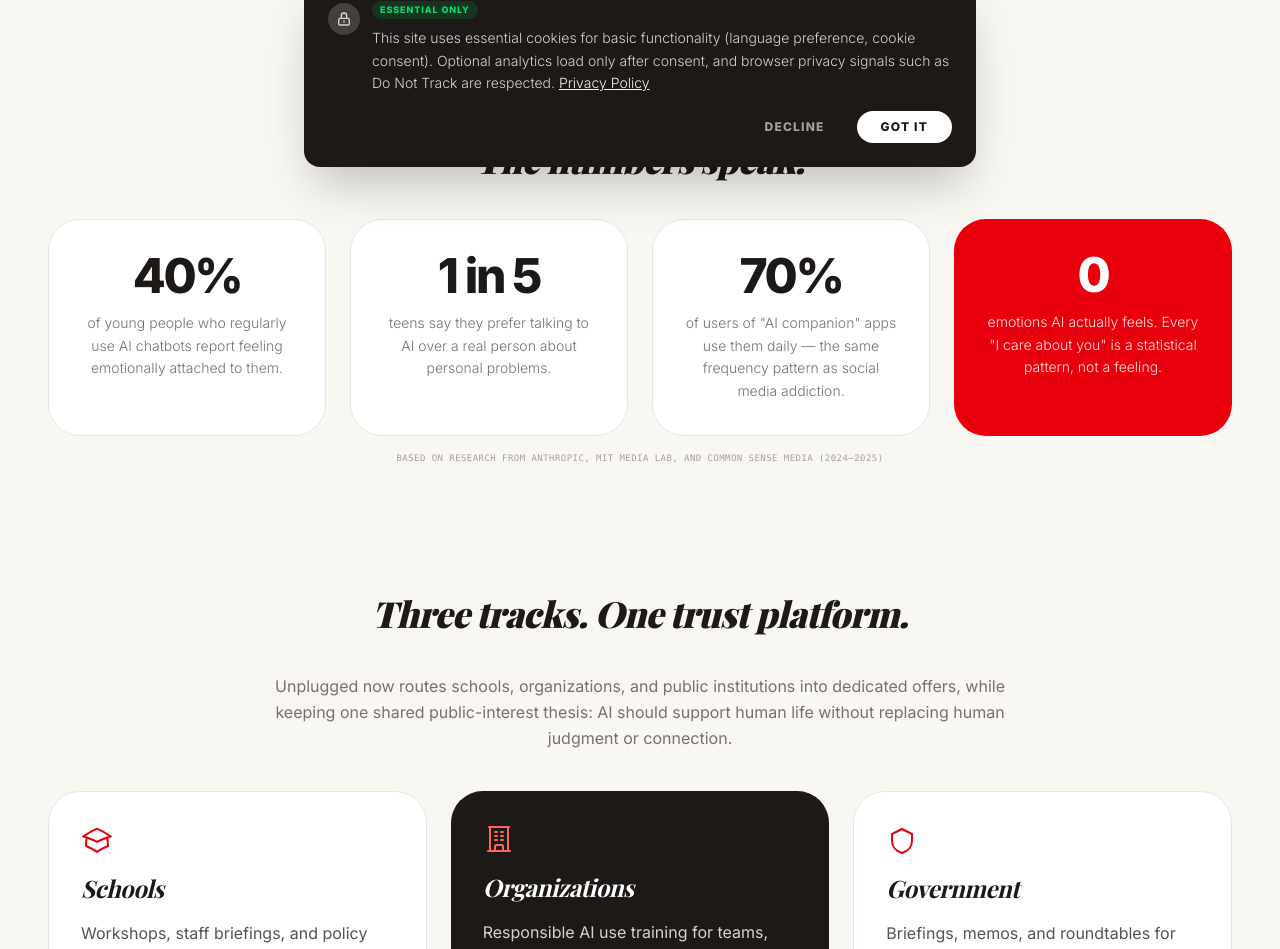
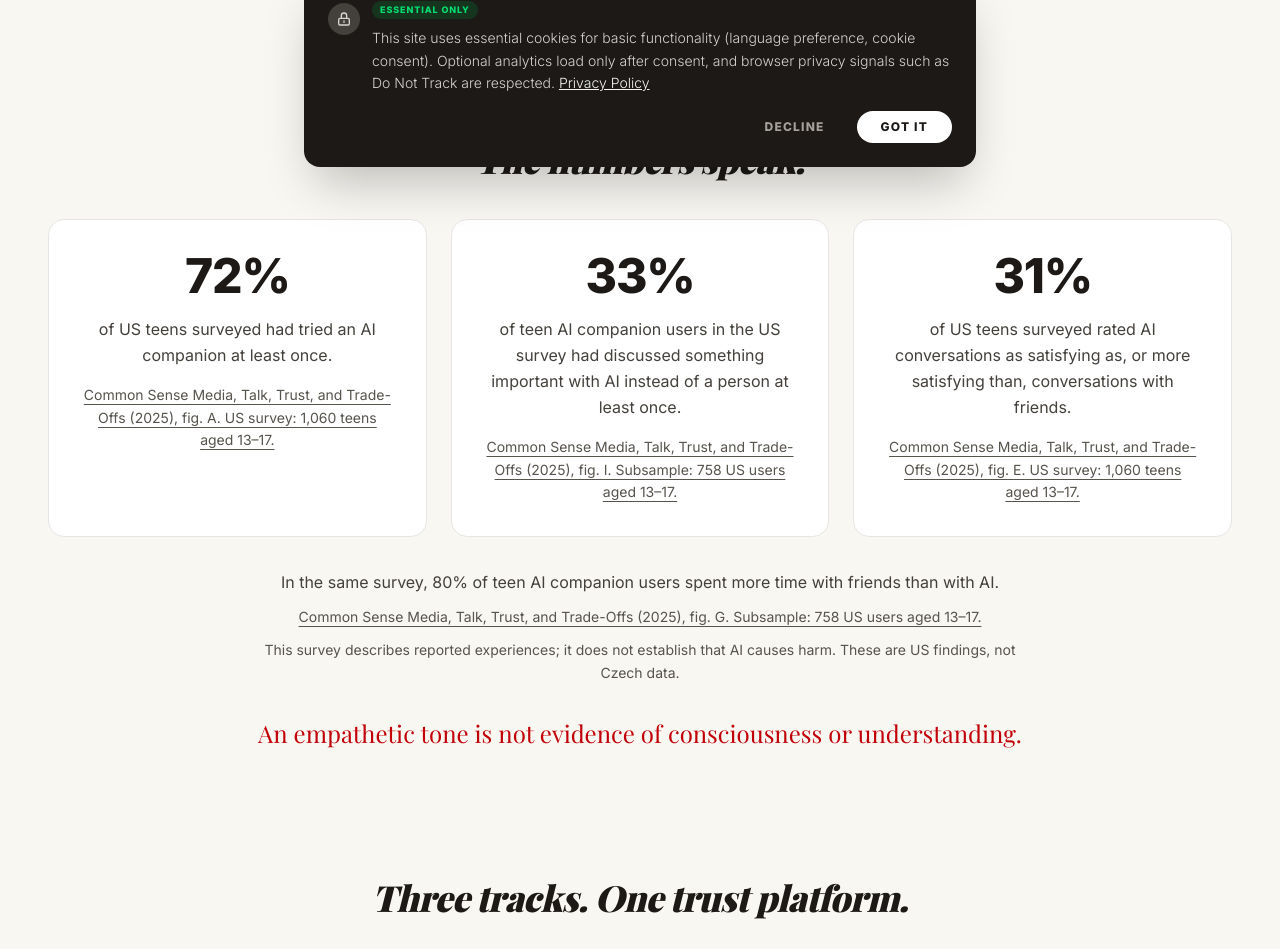
Before and after one commit to Kumungchi/unplugged, a React (Vite) app: page / in a window 1280 px wide. Shown: the part 609-1558 px from the top of the page. Built offline with nearby package versions, Linux system fonts and the light colour scheme; no server answers; a web font is replaced by a local one.

Commit message:
Replace unsupported homepage statistics with cited survey findings

```diff
--- a/components/Landing.tsx
+++ b/components/Landing.tsx
@@ -28,11 +28,11 @@ const Landing: React.FC<LandingProps> = ({ lang }) => {
   }, []);
 
   const stats = [
-    { number: t.stat_1_number, label: t.stat_1_label },
-    { number: t.stat_2_number, label: t.stat_2_label },
-    { number: t.stat_3_number, label: t.stat_3_label },
-    { number: t.stat_4_number, label: t.stat_4_label },
+    { number: t.stat_1_number, label: t.stat_1_label, source: t.stat_1_source, page: 6 },
+    { number: t.stat_2_number, label: t.stat_2_label, source: t.stat_2_source, page: 12 },
+    { number: t.stat_3_number, label: t.stat_3_label, source: t.stat_3_source, page: 9 },
   ];
+  const surveyUrl = 'https://www.commonsensemedia.org/sites/default/files/research/report/talk-trust-and-trade-offs_2025_web.pdf';
 
   const audiences = [
     {
@@ -103,30 +103,32 @@ const Landing: React.FC<LandingProps> = ({ lang }) => {
       </section>
 
       {/* Stats */}
-      <section className="scroll-fade">
+      <section>
         <h2 className="text-center text-2xl sm:text-3xl md:text-4xl font-serif italic text-stone-900 font-black tracking-tighter mb-8 md:mb-10">
           {t.stats_title}
         </h2>
-        <div className="grid grid-cols-2 lg:grid-cols-4 gap-3 md:gap-6">
+        <div className="grid sm:grid-cols-2 lg:grid-cols-3 gap-4 md:gap-6">
           {stats.map((stat, i) => (
-            <div key={i} className={`p-5 md:p-8 rounded-2xl md:rounded-[2rem] text-center space-y-2 md:space-y-3 ${
-              i === 3 ? 'bg-red-600 text-white' : 'bg-white border border-stone-200'
-            }`}>
-              <div className={`text-3xl md:text-5xl font-black tracking-tighter ${
-                i === 3 ? 'text-white' : 'text-stone-900'
-              }`}>
+            <div key={i} className="p-5 md:p-8 rounded-2xl text-center space-y-4 bg-white border border-stone-200">
+              <div className="text-3xl md:text-5xl font-black tracking-tight text-stone-900">
                 {stat.number}
               </div>
-              <p className={`text-[11px] md:text-sm font-light leading-relaxed ${
-                i === 3 ? 'text-red-100' : 'text-stone-500'
-              }`}>
+              <p className="text-base leading-relaxed text-stone-700">
                 {stat.label}
               </p>
+              <a href={`${surveyUrl}#page=${stat.page}`} className="block text-sm leading-relaxed text-stone-600 underline underline-offset-4 hover:text-red-700 focus-visible:outline focus-visible:outline-2 focus-visible:outline-red-700">
+                {stat.source}
+              </a>
             </div>
           ))}
         </div>
-        <p className="text-center text-[9px] font-mono text-stone-400 mt-4 uppercase tracking-wider">
-          {t.stats_source}
+        <div className="max-w-3xl mx-auto mt-8 space-y-3 text-center">
+          <p className="text-base text-stone-700 leading-relaxed">{t.stats_context}</p>
+          <a href={`${surveyUrl}#page=11`} className="block text-sm text-stone-600 underline underline-offset-4 hover:text-red-700 focus-visible:outline focus-visible:outline-2 focus-visible:outline-red-700">{t.stats_context_source}</a>
+          <p className="text-sm text-stone-600 leading-relaxed">{t.stats_limits}</p>
+        </div>
+        <p className="max-w-3xl mx-auto text-center text-xl md:text-2xl font-serif text-red-700 mt-8">
+          {t.stats_interpretation}
         </p>
       </section>
 
--- a/translations.ts
+++ b/translations.ts
@@ -84,15 +84,19 @@ export const translations = {
 
     // Stats section
     stats_title: "The numbers speak.",
-    stat_1_number: "40%",
-    stat_1_label: "of young people who regularly use AI chatbots report feeling emotionally attached to them.",
-    stat_2_number: "1 in 5",
-    stat_2_label: "teens say they prefer talking to AI over a real person about personal problems.",
-    stat_3_number: "70%",
-    stat_3_label: "of users of \"AI companion\" apps use them daily — the same frequency pattern as social media addiction.",
-    stat_4_number: "0",
-    stat_4_label: "emotions AI actually feels. Every \"I care about you\" is a statistical pattern, not a feeling.",
-    stats_source: "Based on research from Anthropic, MIT Media Lab, and Common Sense Media (2024–2025)",
+    stat_1_number: "72%",
+    stat_1_label: "of US teens surveyed had tried an AI companion at least once.",
+    stat_1_source: "Common Sense Media, Talk, Trust, and Trade-Offs (2025), fig. A. US survey: 1,060 teens aged 13–17.",
+    stat_2_number: "33%",
+    stat_2_label: "of teen AI companion users in the US survey had discussed something important with AI instead of a person at least once.",
+    stat_2_source: "Common Sense Media, Talk, Trust, and Trade-Offs (2025), fig. I. Subsample: 758 US users aged 13–17.",
+    stat_3_number: "31%",
+    stat_3_label: "of US teens surveyed rated AI conversations as satisfying as, or more satisfying than, conversations with friends.",
+    stat_3_source: "Common Sense Media, Talk, Trust, and Trade-Offs (2025), fig. E. US survey: 1,060 teens aged 13–17.",
+    stats_context: "In the same survey, 80% of teen AI companion users spent more time with friends than with AI.",
+    stats_context_source: "Common Sense Media, Talk, Trust, and Trade-Offs (2025), fig. G. Subsample: 758 US users aged 13–17.",
+    stats_interpretation: "An empathetic tone is not evidence of consciousness or understanding.",
+    stats_limits: "This survey describes reported experiences; it does not establish that AI causes harm. These are US findings, not Czech data.",
 
     // Psychology page
     psych_hero_title: "What AI does to your mind.",
@@ -312,15 +316,19 @@ export const translations = {
 
     // Stats section
     stats_title: "Čísla mluví jasně.",
-    stat_1_number: "40 %",
-    stat_1_label: "mladých lidí, kteří pravidelně používají AI chatboty, uvádí, že k nim cítí emocionální vazbu.",
-    stat_2_number: "1 z 5",
-    stat_2_label: "teenagerů říká, že raději mluví o osobních problémech s AI než se skutečným člověkem.",
-    stat_3_number: "70 %",
-    stat_3_label: "uživatelů 'AI společníků' je používá denně — stejný vzorec frekvence jako u závislosti na sociálních sítích.",
-    stat_4_number: "0",
-    stat_4_label: "emocí AI skutečně cítí. Každé 'záleží mi na tobě' je statistický vzorec, ne pocit.",
-    stats_source: "Na základě výzkumů Anthropic, MIT Media Lab a Common Sense Media (2024–2025)",
+    stat_1_number: "72 %",
+    stat_1_label: "dotázaných teenagerů v USA alespoň jednou vyzkoušelo AI společníka.",
+    stat_1_source: "Common Sense Media, Talk, Trust, and Trade-Offs (2025), graf A. Americký průzkum: 1 060 teenagerů ve věku 13–17 let.",
+    stat_2_number: "33 %",
+    stat_2_label: "dospívajících uživatelů AI společníků v americkém průzkumu alespoň jednou řešilo důležitou věc s AI místo s člověkem.",
+    stat_2_source: "Common Sense Media, Talk, Trust, and Trade-Offs (2025), graf I. Podskupina: 758 amerických uživatelů ve věku 13–17 let.",
+    stat_3_number: "31 %",
+    stat_3_label: "dotázaných teenagerů v USA hodnotilo rozhovory s AI jako stejně nebo více uspokojivé než rozhovory s přáteli.",
+    stat_3_source: "Common Sense Media, Talk, Trust, and Trade-Offs (2025), graf E. Americký průzkum: 1 060 teenagerů ve věku 13–17 let.",
+    stats_context: "Ve stejném průzkumu trávilo 80 % dospívajících uživatelů AI společníků více času s přáteli než s AI.",
+    stats_context_source: "Common Sense Media, Talk, Trust, and Trade-Offs (2025), graf G. Podskupina: 758 amerických uživatelů ve věku 13–17 let.",
+    stats_interpretation: "Empatický tón není důkazem vědomí ani porozumění.",
+    stats_limits: "Průzkum popisuje uváděné zkušenosti; nedokazuje, že AI způsobuje újmu. Jde o americká zjištění, ne česká data.",
 
     // Psychology page
     psych_hero_title: "Co AI dělá s tvou myslí.",
```
Also changed, not shown: 1 other file (tests, documents, lock files or other folders).
